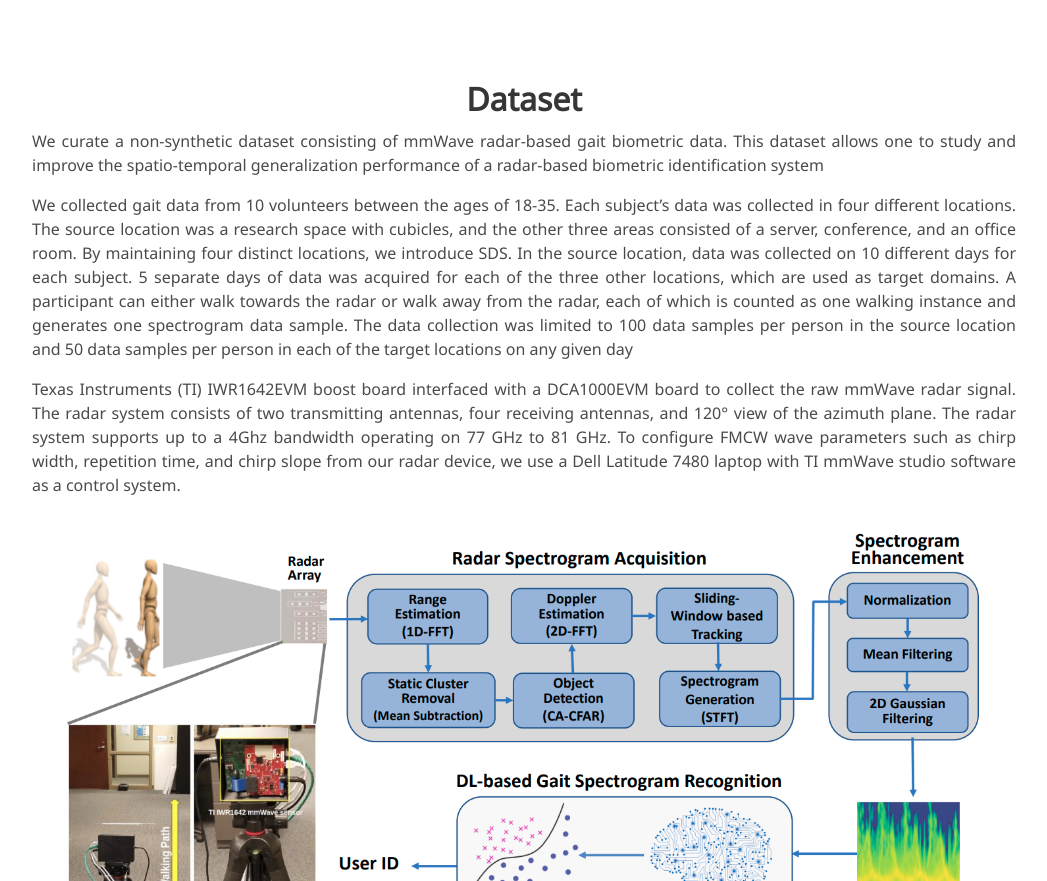
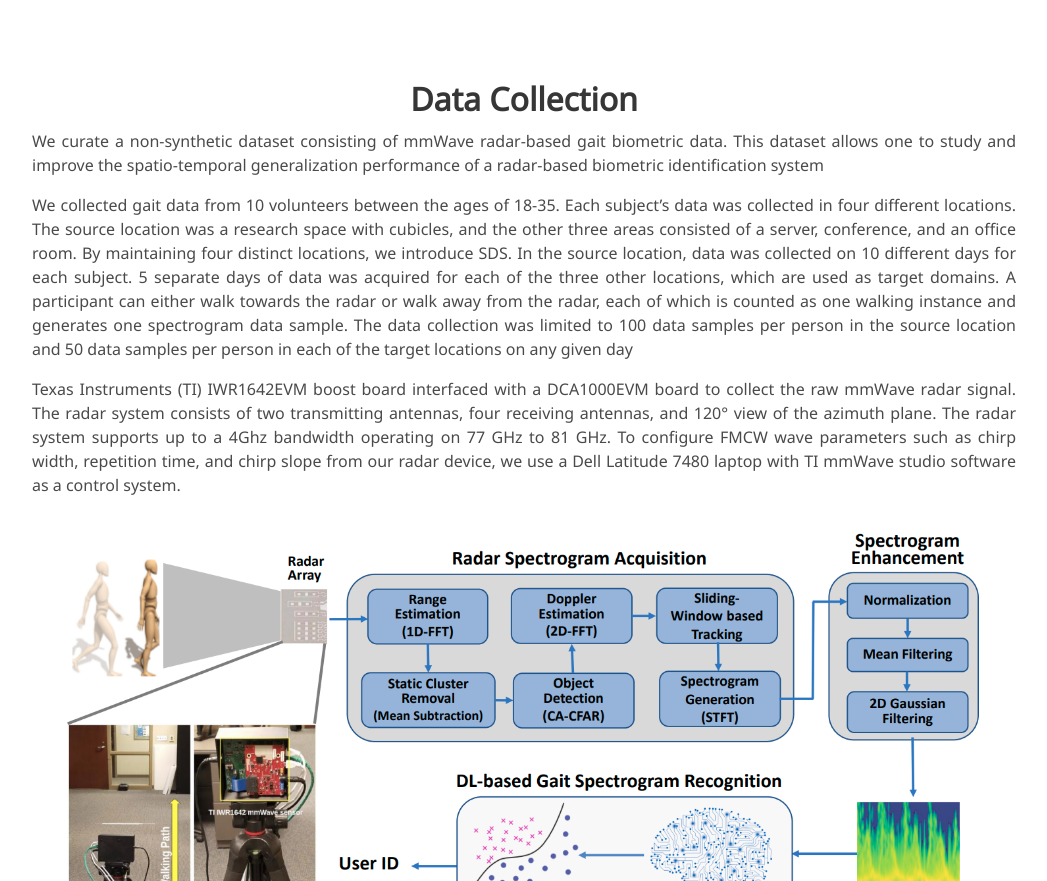
Before and after one commit to exitudio/GaitSADA, a plain HTML site: page index.html in a window 1280 px wide. Shown: the part 1408-2289 px from the top of the page, without its empty margins (116-1163 px from the left). Drawn offline with nearby package versions, Linux system fonts and the light colour scheme; some icons are missing; a web font is replaced by a local one.

Commit message:
Update index.html

```diff
--- a/index.html
+++ b/index.html
@@ -167,7 +167,7 @@
   <div class="container is-max-desktop">
     <div class="columns is-centered has-text-centered">
       <div class="column is-four-fifths">
-        <h2 class="title is-3">Dataset</h2>
+        <h2 class="title is-3">Data Collection</h2>
       </div>
     </div>
     <div class="columns is-centered">
```
